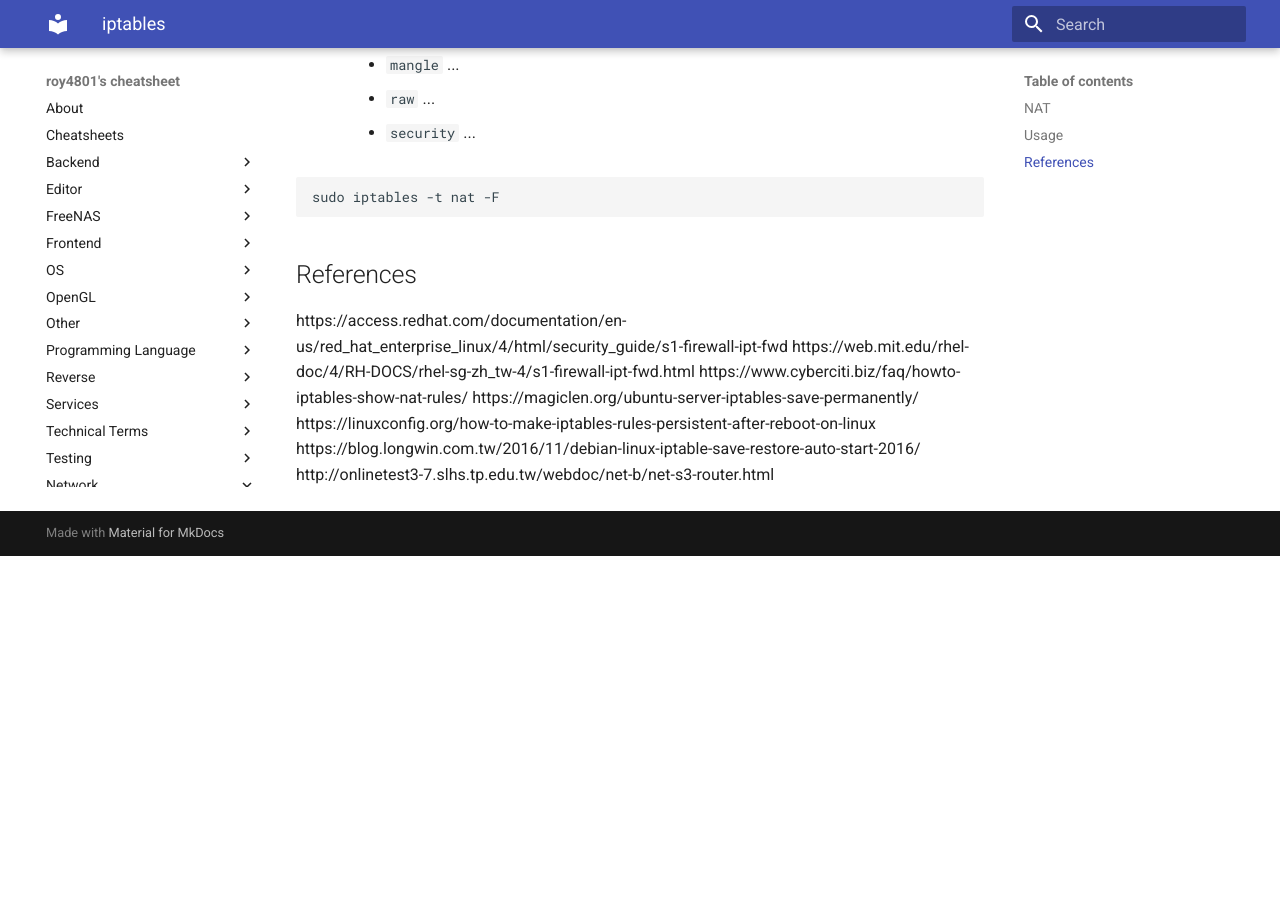
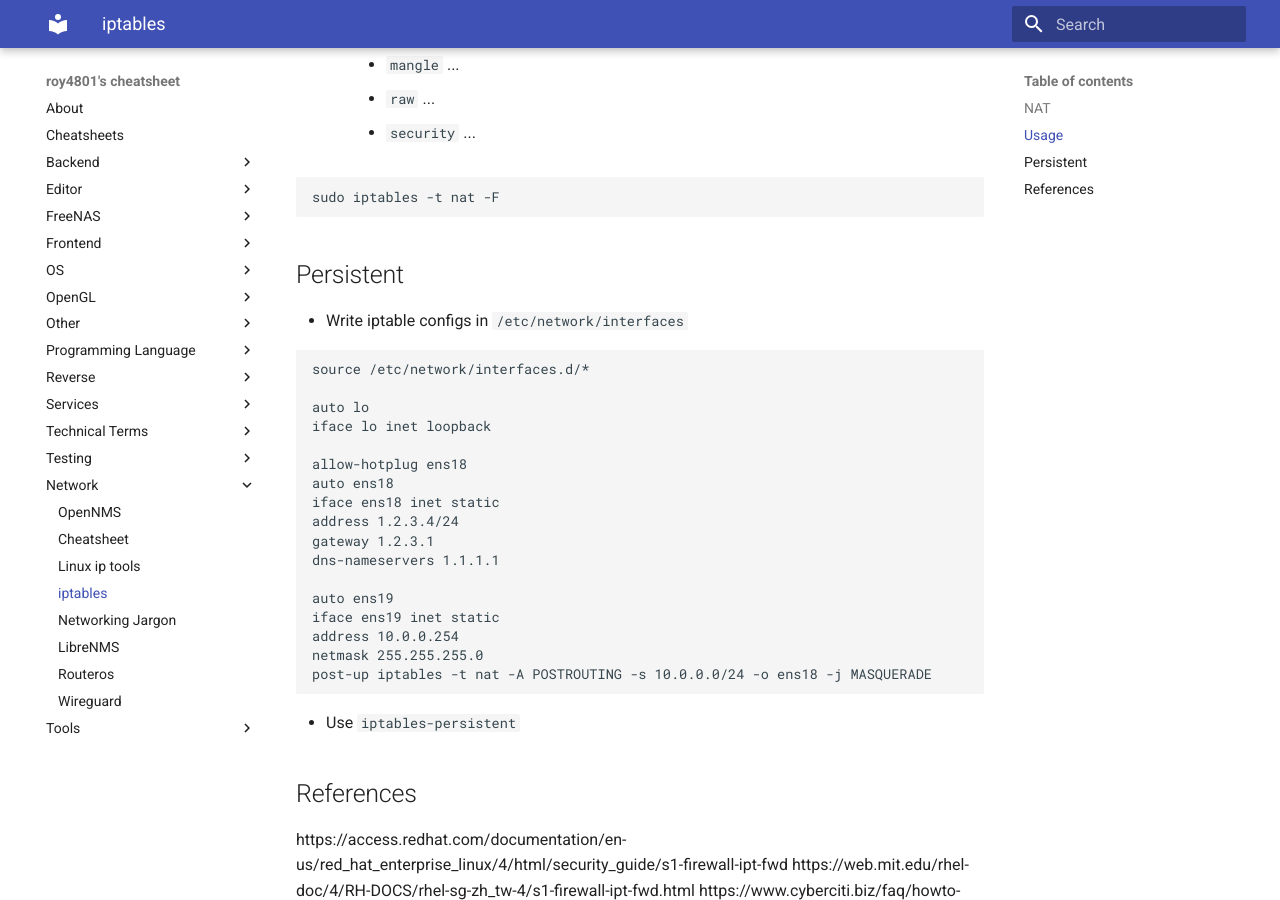
Before and after one commit to roy4801/docs.roy4801.tw, an MkDocs documentation site: the page built from docs/network/iptables.md, in a window 1280 px wide and 900 px high, scrolled down 880 px. Built offline with MkDocs 1.6.1 and Material for MkDocs 9.7.7, drawn with Linux system fonts in a browser that asks for light colours; before the commit the page ends 1436 px from its top, so only the background shows below that.

Commit message:
update iptables

````diff
--- a/docs/network/iptables.md
+++ b/docs/network/iptables.md
@@ -41,6 +41,32 @@ sudo iptables -nvL [-t table]
 sudo iptables -t nat -F
 ```
 
+## Persistent
+
+- Write iptable configs in `/etc/network/interfaces`
+
+```
+source /etc/network/interfaces.d/*
+
+auto lo
+iface lo inet loopback
+
+allow-hotplug ens18
+auto ens18
+iface ens18 inet static
+address 1.2.3.4/24
+gateway 1.2.3.1
+dns-nameservers 1.1.1.1
+
+auto ens19
+iface ens19 inet static
+address 10.0.0.254
+netmask 255.255.255.0
+post-up iptables -t nat -A POSTROUTING -s 10.0.0.0/24 -o ens18 -j MASQUERADE
+```
+
+- Use `iptables-persistent`
+
 ## References
 
 https://access.redhat.com/documentation/en-us/red_hat_enterprise_linux/4/html/security_guide/s1-firewall-ipt-fwd
````
